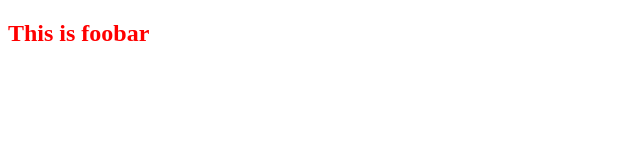
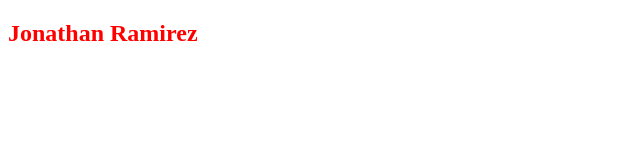
Before and after one commit to jlramirez1234/foobar, a plain HTML site: page index.html in a window 1280 px wide. Shown: the whole page, without its empty margins (0-640 px from the left). Drawn offline with Linux system fonts and the light colour scheme.

Commit message:
update h2 with my name

```diff
--- a/index.html
+++ b/index.html
@@ -8,6 +8,6 @@
     <title>Im commited</title>
 </head>
 <body>
-    <h2>This is foobar</h2>
+    <h2>Jonathan Ramirez</h2>
 </body>
 </html>
```
